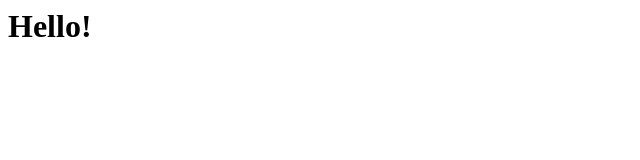
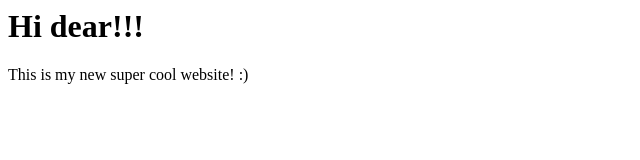
Before and after one commit to mpollock23/my_website, a plain HTML site: page index.html in a window 1280 px wide. Shown: the whole page, without its empty margins (0-640 px from the left). Drawn offline with Linux system fonts and the light colour scheme.

Commit message:
Update index.html

```diff
--- a/index.html
+++ b/index.html
@@ -1 +1,2 @@
-<h1>Hello!</h1>
+<h1>Hi dear!!!</h1>
+<p>This is my new super cool website! :)</p>
```
